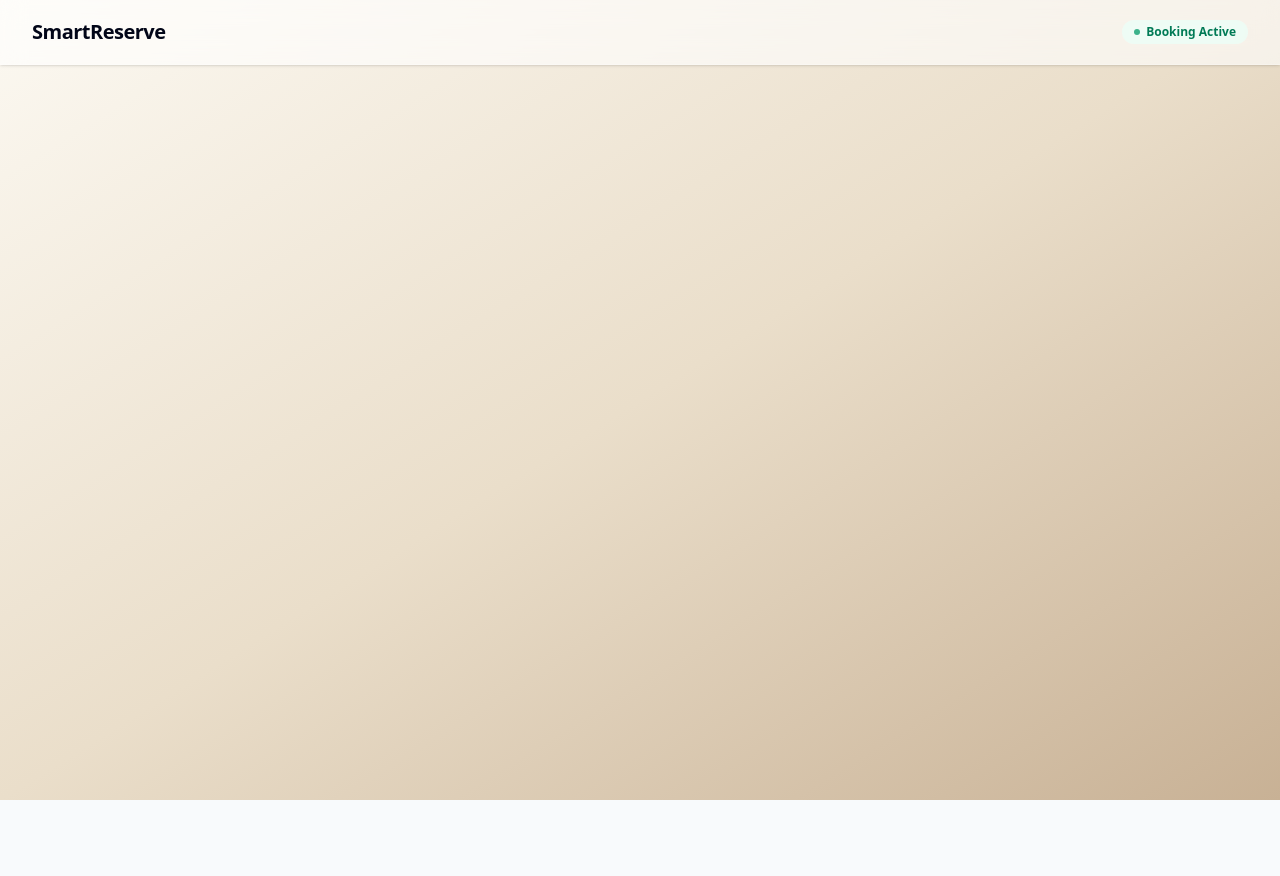
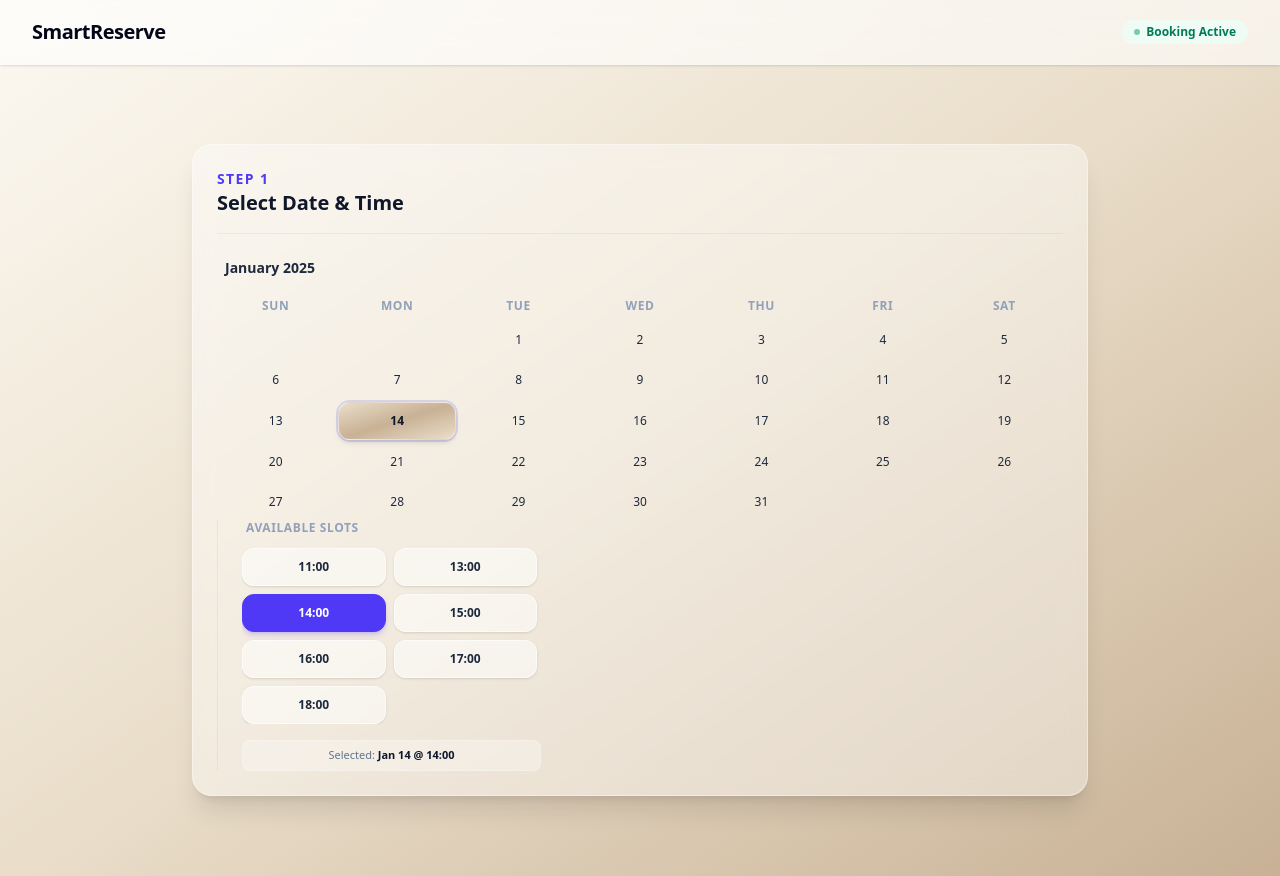
Before and after one commit to Maximilianus141/SmartReserveFrontend, an Angular app: page /booking-select/1 in a window 1280 px wide. Before the commit this address led to /. Before the commit the page ends 800 px from the top, so only its background shows below. Built offline with nearby package versions, Linux system fonts and the light colour scheme.

Commit message:
feat: implement booking-select component with calendar, routing, and service integration; update service list to handle service selection

```diff
--- a/src/app/app.routes.ts
+++ b/src/app/app.routes.ts
@@ -1,9 +1,14 @@
 import { Routes } from '@angular/router';
 import { ServiceList } from './pages/service-list/service-list';
+import { BookingSelect } from './pages/booking-select/booking-select';
 
 export const routes: Routes = [
     {
         path: '',
         component: ServiceList,
+    },
+    {
+        path: 'booking-select/:serviceId',
+        component: BookingSelect,
     }
 ];
--- /dev/null
+++ b/src/app/components/booking-select-calender/booking-select-calender.html
@@ -0,0 +1,184 @@
+<div class="md:col-span-3 space-y-4">
+	<div class="flex items-center justify-between px-2">
+		<span class="text-sm font-bold text-slate-800">January 2025</span>
+		<div class="flex space-x-1">
+			<button class="p-1.5 text-slate-600 hover:bg-white/60 rounded-lg transition">
+				<i class="fa-solid fa-chevron-left text-xs"></i>
+			</button>
+			<button class="p-1.5 text-slate-600 hover:bg-white/60 rounded-lg transition">
+				<i class="fa-solid fa-chevron-right text-xs"></i>
+			</button>
+		</div>
+	</div>
+
+	<div class="grid grid-cols-7 gap-1 text-center text-xs">
+		<div class="font-semibold text-slate-400 py-1 uppercase tracking-wider">Sun</div>
+		<div class="font-semibold text-slate-400 py-1 uppercase tracking-wider">Mon</div>
+		<div class="font-semibold text-slate-400 py-1 uppercase tracking-wider">Tue</div>
+		<div class="font-semibold text-slate-400 py-1 uppercase tracking-wider">Wed</div>
+		<div class="font-semibold text-slate-400 py-1 uppercase tracking-wider">Thu</div>
+		<div class="font-semibold text-slate-400 py-1 uppercase tracking-wider">Fri</div>
+		<div class="font-semibold text-slate-400 py-1 uppercase tracking-wider">Sat</div>
+
+		<div class="py-2.5 opacity-0"></div>
+		<div class="py-2.5 opacity-0"></div>
+
+		<button
+			class="font-medium text-slate-800 py-2.5 rounded-xl hover:bg-white/80 hover:text-indigo-600 transition"
+		>
+			1
+		</button>
+		<button
+			class="font-medium text-slate-800 py-2.5 rounded-xl hover:bg-white/80 hover:text-indigo-600 transition"
+		>
+			2
+		</button>
+		<button
+			class="font-medium text-slate-800 py-2.5 rounded-xl hover:bg-white/80 hover:text-indigo-600 transition"
+		>
+			3
+		</button>
+		<button
+			class="font-medium text-slate-800 py-2.5 rounded-xl hover:bg-white/80 hover:text-indigo-600 transition"
+		>
+			4
+		</button>
+		<button
+			class="font-medium text-slate-800 py-2.5 rounded-xl hover:bg-white/80 hover:text-indigo-600 transition"
+		>
+			5
+		</button>
+		<button
+			class="font-medium text-slate-800 py-2.5 rounded-xl hover:bg-white/80 hover:text-indigo-600 transition"
+		>
+			6
+		</button>
+		<button
+			class="font-medium text-slate-800 py-2.5 rounded-xl hover:bg-white/80 hover:text-indigo-600 transition"
+		>
+			7
+		</button>
+		<button
+			class="font-medium text-slate-800 py-2.5 rounded-xl hover:bg-white/80 hover:text-indigo-600 transition"
+		>
+			8
+		</button>
+		<button
+			class="font-medium text-slate-800 py-2.5 rounded-xl hover:bg-white/80 hover:text-indigo-600 transition"
+		>
+			9
+		</button>
+		<button
+			class="font-medium text-slate-800 py-2.5 rounded-xl hover:bg-white/80 hover:text-indigo-600 transition"
+		>
+			10
+		</button>
+		<button
+			class="font-medium text-slate-800 py-2.5 rounded-xl hover:bg-white/80 hover:text-indigo-600 transition"
+		>
+			11
+		</button>
+		<button
+			class="font-medium text-slate-800 py-2.5 rounded-xl hover:bg-white/80 hover:text-indigo-600 transition"
+		>
+			12
+		</button>
+		<button
+			class="font-medium text-slate-800 py-2.5 rounded-xl hover:bg-white/80 hover:text-indigo-600 transition"
+		>
+			13
+		</button>
+
+		<button
+			class="font-bold bg-gradient-to-br from-[#eadeca] via-[#c8b195] to-[#eadeca] text-slate-900 py-2.5 rounded-xl shadow-md border border-white/40 ring-2 ring-indigo-500/20"
+		>
+			14
+		</button>
+
+		<button
+			class="font-medium text-slate-800 py-2.5 rounded-xl hover:bg-white/80 hover:text-indigo-600 transition"
+		>
+			15
+		</button>
+		<button
+			class="font-medium text-slate-800 py-2.5 rounded-xl hover:bg-white/80 hover:text-indigo-600 transition"
+		>
+			16
+		</button>
+		<button
+			class="font-medium text-slate-800 py-2.5 rounded-xl hover:bg-white/80 hover:text-indigo-600 transition"
+		>
+			17
+		</button>
+		<button
+			class="font-medium text-slate-800 py-2.5 rounded-xl hover:bg-white/80 hover:text-indigo-600 transition"
+		>
+			18
+		</button>
+		<button
+			class="font-medium text-slate-800 py-2.5 rounded-xl hover:bg-white/80 hover:text-indigo-600 transition"
+		>
+			19
+		</button>
+		<button
+			class="font-medium text-slate-800 py-2.5 rounded-xl hover:bg-white/80 hover:text-indigo-600 transition"
+		>
+			20
+		</button>
+		<button
+			class="font-medium text-slate-800 py-2.5 rounded-xl hover:bg-white/80 hover:text-indigo-600 transition"
+		>
+			21
+		</button>
+		<button
+			class="font-medium text-slate-800 py-2.5 rounded-xl hover:bg-white/80 hover:text-indigo-600 transition"
+		>
+			22
+		</button>
+		<button
+			class="font-medium text-slate-800 py-2.5 rounded-xl hover:bg-white/80 hover:text-indigo-600 transition"
+		>
+			23
+		</button>
+		<button
+			class="font-medium text-slate-800 py-2.5 rounded-xl hover:bg-white/80 hover:text-indigo-600 transition"
+		>
+			24
+		</button>
+		<button
+			class="font-medium text-slate-800 py-2.5 rounded-xl hover:bg-white/80 hover:text-indigo-600 transition"
+		>
+			25
+		</button>
+		<button
+			class="font-medium text-slate-800 py-2.5 rounded-xl hover:bg-white/80 hover:text-indigo-600 transition"
+		>
+			26
+		</button>
+		<button
+			class="font-medium text-slate-800 py-2.5 rounded-xl hover:bg-white/80 hover:text-indigo-600 transition"
+		>
+			27
+		</button>
+		<button
+			class="font-medium text-slate-800 py-2.5 rounded-xl hover:bg-white/80 hover:text-indigo-600 transition"
+		>
+			28
+		</button>
+		<button
+			class="font-medium text-slate-800 py-2.5 rounded-xl hover:bg-white/80 hover:text-indigo-600 transition"
+		>
+			29
+		</button>
+		<button
+			class="font-medium text-slate-800 py-2.5 rounded-xl hover:bg-white/80 hover:text-indigo-600 transition"
+		>
+			30
+		</button>
+		<button
+			class="font-medium text-slate-800 py-2.5 rounded-xl hover:bg-white/80 hover:text-indigo-600 transition"
+		>
+			31
+		</button>
+	</div>
+</div>
--- a/src/app/components/service/service.html
+++ b/src/app/components/service/service.html
@@ -1,8 +1,9 @@
 <div
 	(contextmenu)="handleRightClick($event)"
+	(click)="handleClick()"
 	class="inline-block w-full break-inside-avoid-column mb-5 bg-white/40 backdrop-blur-md rounded-[20px] p-5 border border-white/40 shadow-sm hover:shadow-md hover:bg-white/60 hover:border-indigo-500/30 transition-all duration-300 group cursor-pointer"
 >
-	<div (click)="handleClick()" class="flex items-center space-x-3 mb-3">
+	<div class="flex items-center space-x-3 mb-3">
 		<div
 			class="p-2.5 bg-emerald-50 text-emerald-600 rounded-xl group-hover:bg-emerald-600 group-hover:text-white transition-colors"
 		>
@@ -27,20 +28,22 @@
 	<div
 		class="fixed z-50 min-w-[160px] bg-white border border-gray-200 rounded-md shadow-lg py-1 text-sm text-gray-700"
 		[style.top.px]="menuPosition().y"
-    [style.left.px]="menuPosition().x">
-
+		[style.left.px]="menuPosition().x"
+	>
 		<ul>
 			<li>
 				<button
 					(click)="handleClick()"
-          class="w-full text-left px-4 py-2 hover:bg-gray-100 transition-colors">
+					class="w-full text-left px-4 py-2 hover:bg-gray-100 transition-colors"
+				>
 					Select Service
 				</button>
 			</li>
 			<li>
 				<button
 					(click)="activeMenuId.set(null)"
-          class="w-full text-left px-4 py-2 text-red-600 hover:bg-red-50 transition-colors">
+					class="w-full text-left px-4 py-2 text-red-600 hover:bg-red-50 transition-colors"
+				>
 					Cancel
 				</button>
 			</li>
--- a/src/app/components/service/service.ts
+++ b/src/app/components/service/service.ts
@@ -25,6 +25,7 @@ export class Service {
 
     handleClick() {
         this.serviceId.emit(this.service().id);
+		console.log("Emitted service ID: ", this.service().id);
         activeMenuServiceId.set(null); // Close the menu
     }
 
--- a/src/app/pages/booking-select/booking-select.html
+++ b/src/app/pages/booking-select/booking-select.html
@@ -1 +1,64 @@
-<p>booking-select works!</p>
+<div
+	class="w-full max-w-4xl mx-auto my-8 bg-white/40 backdrop-blur-md rounded-[20px] p-6 border border-white/40 shadow-xl"
+>
+	<div class="flex items-center justify-between mb-6 pb-4 border-b border-slate-900/5">
+		<div>
+			<h2 class="text-sm font-bold tracking-widest text-indigo-600 uppercase">Step 1</h2>
+			<p class="text-xl font-bold text-slate-900">Select Date & Time</p>
+		</div>
+	</div>
+	<app-booking-select-calender></app-booking-select-calender>
+	<div class="grid grid-cols-1 md:grid-cols-5 gap-6">
+		<div
+			class="md:col-span-2 border-t md:border-t-0 md:border-l border-slate-900/5 pt-4 md:pt-0 md:pl-6"
+		>
+			<span class="block text-xs font-bold text-slate-400 uppercase tracking-wider mb-3 px-1"
+				>Available Slots</span
+			>
+
+			<div class="grid grid-cols-2 gap-2 max-h-[240px] overflow-y-auto pr-1">
+				<button
+					class="w-full text-center py-2.5 text-xs font-semibold text-slate-800 bg-white/50 border border-white/60 rounded-xl hover:bg-white/95 hover:border-indigo-500 transition-all shadow-sm"
+				>
+					11:00
+				</button>
+				<button
+					class="w-full text-center py-2.5 text-xs font-semibold text-slate-800 bg-white/50 border border-white/60 rounded-xl hover:bg-white/95 hover:border-indigo-500 transition-all shadow-sm"
+				>
+					13:00
+				</button>
+				<button
+					class="w-full text-center py-2.5 text-xs font-bold text-white bg-indigo-600 border border-indigo-600 rounded-xl shadow-md shadow-indigo-600/20"
+				>
+					14:00
+				</button>
+				<button
+					class="w-full text-center py-2.5 text-xs font-semibold text-slate-800 bg-white/50 border border-white/60 rounded-xl hover:bg-white/95 hover:border-indigo-500 transition-all shadow-sm"
+				>
+					15:00
+				</button>
+				<button
+					class="w-full text-center py-2.5 text-xs font-semibold text-slate-800 bg-white/50 border border-white/60 rounded-xl hover:bg-white/95 hover:border-indigo-500 transition-all shadow-sm"
+				>
+					16:00
+				</button>
+				<button
+					class="w-full text-center py-2.5 text-xs font-semibold text-slate-800 bg-white/50 border border-white/60 rounded-xl hover:bg-white/95 hover:border-indigo-500 transition-all shadow-sm"
+				>
+					17:00
+				</button>
+				<button
+					class="w-full text-center py-2.5 text-xs font-semibold text-slate-800 bg-white/50 border border-white/60 rounded-xl hover:bg-white/95 hover:border-indigo-500 transition-all shadow-sm"
+				>
+					18:00
+				</button>
+			</div>
+
+			<p
+				class="text-[11px] text-slate-500 text-center mt-4 bg-white/30 py-1.5 rounded-lg border border-white/20"
+			>
+				Selected: <span class="font-bold text-slate-900">Jan 14 @ 14:00</span>
+			</p>
+		</div>
+	</div>
+</div>
--- a/src/app/pages/booking-select/booking-select.ts
+++ b/src/app/pages/booking-select/booking-select.ts
@@ -3,10 +3,11 @@ import { toSignal } from '@angular/core/rxjs-interop';
 import { ActivatedRoute } from '@angular/router';
 import { map } from 'rxjs';
 import { ServiceInfo } from '../../dataaccess/service-info';
+import { BookingSelectCalender } from "../../components/booking-select-calender/booking-select-calender";
 
 @Component({
     selector: 'app-booking-select',
-    imports: [],
+    imports: [BookingSelectCalender],
     templateUrl: './booking-select.html',
     styleUrl: './booking-select.css',
 })
--- a/src/app/pages/service-list/service-list.html
+++ b/src/app/pages/service-list/service-list.html
@@ -10,7 +10,7 @@
 		@for (service of serviceList(); track $index) {
 			<app-service
 				[service]="service"
-				(serviceId)="handleServiceId()"
+				(serviceId)="handleServiceId($event)"
 			></app-service>
 		}
 	</div>
--- a/src/app/pages/service-list/service-list.ts
+++ b/src/app/pages/service-list/service-list.ts
@@ -1,5 +1,6 @@
-import { Component, signal } from '@angular/core';
+import { Component, inject, signal } from '@angular/core';
 import { Service } from '../../components/service/service';
+import { Router } from '@angular/router';
 
 @Component({
 	selector: 'app-service-list',
@@ -8,6 +9,7 @@ import { Service } from '../../components/service/service';
 	styleUrl: './service-list.css',
 })
 export class ServiceList {
+	router = inject(Router);
 	serviceList = signal([
 		{
 			id: 1,
@@ -40,7 +42,8 @@ export class ServiceList {
 	]);
 
 
-	handleServiceId() {
-		throw new Error('Method not implemented.');
+	handleServiceId(event: number) {
+		console.log("WHAAA ", event)
+		this.router.navigate(['/booking-select', event]);
 	}
 }
```
Also changed, not shown: src/app/components/booking-select-calender/booking-select-calender.ts (added, +9 -0 lines), src/app/components/booking-select-calender/booking-select-calender.css (added), 1 other file (tests, documents, lock files or other folders). Lines whose indentation alone changed are shown as unchanged.
